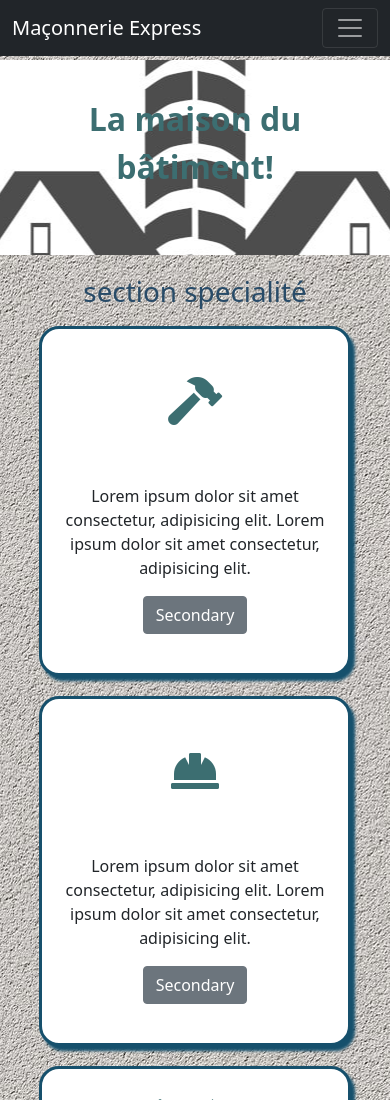
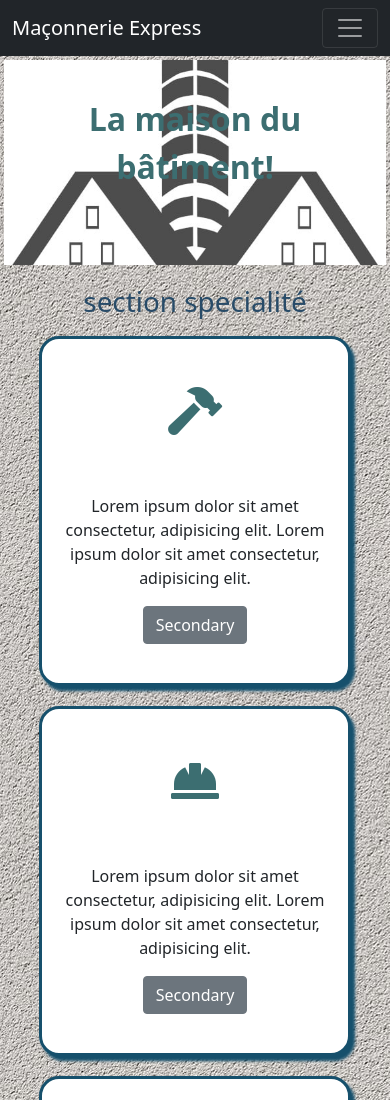
Before and after one commit to dio-sudo/maconnerie-express, a plain HTML site: page index.html in a window 390 px wide. Shown: the top 1100 px of the page. Drawn offline with nearby package versions, Linux system fonts and the light colour scheme.

Commit message:
reglage minimal sur la largeur

```diff
--- a/style/style.css
+++ b/style/style.css
@@ -10,13 +10,14 @@ body{
   #baniere{
     /* position: relative; */
     margin-top: 60px;
-    height: 195px;
+    height: 205px;
     /* background-color: #353535; */
     background-image: url('../img/path1249-min.jpg');
     /* background-image: url('../img/enduit.jpg'); */
-    /* background-size: 100%; */
+    background-size: 98%;
     background-repeat: no-repeat;
     background-position: center;
+    /* border-radius: 25px; */
   }
 
   h1{
```
